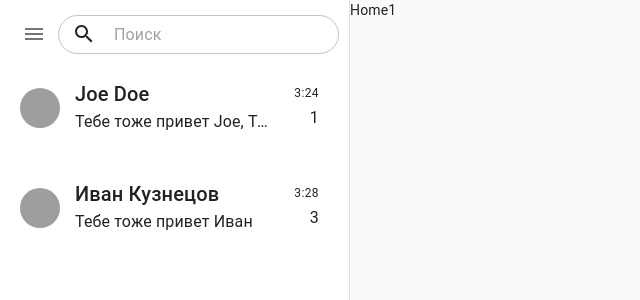
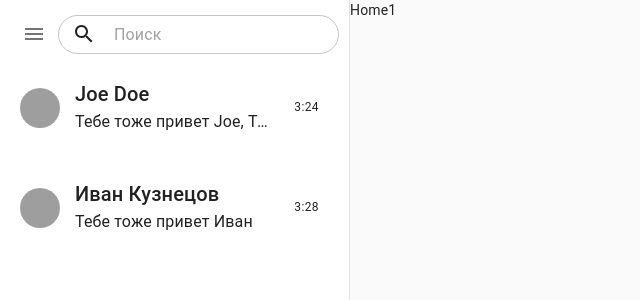
Before and after one commit to Gelller/myapp1, a React (Create React App) app: page /home in a window 1280 px wide. Shown: the top 300 px of the page, without its empty margins (0-640 px from the left). Built offline with nearby package versions, Linux system fonts and the light colour scheme; grey boxes are pictures that could not be loaded.

Commit message:
lesson-7

```diff
--- a/package.json
+++ b/package.json
@@ -16,6 +16,7 @@
     "react-redux": "^7.2.4",
     "react-router-dom": "^5.2.0",
     "react-scripts": "4.0.3",
+    "redux-thunk": "^2.3.0",
     "web-vitals": "^1.1.2"
   },
   "scripts": {
--- a/src/AppBar/ChatPreview.js
+++ b/src/AppBar/ChatPreview.js
@@ -2,7 +2,8 @@ import Box from "@material-ui/core/Box";
 import Typography from "@material-ui/core/Typography";
 import Avatar from "@material-ui/core/Avatar";
 import { makeStyles } from "@material-ui/core/styles";
-import { useHistory } from "react-router-dom";
+import { useHistory, useLocation } from "react-router-dom";
+import clsx from "clsx";
 import moment from "moment";
 
 const useStyles = makeStyles((theme) => ({
@@ -17,6 +18,13 @@ const useStyles = makeStyles((theme) => ({
 
         "&:hover": {
             backgroundColor: "#F1F1F1",
+        },
+    },
+
+    selectedChat: {
+        backgroundColor: "#B1B1B1",
+        "&:hover": {
+            backgroundColor: "#B1B1B1",
         },
     },
 
@@ -43,30 +51,33 @@ const useStyles = makeStyles((theme) => ({
     },
 }));
 
-const ChatPreview = ({ chat }) => {
+const ChatPreview = ({ messages, profile }) => {
     const classes = useStyles();
     const history = useHistory();
+    const location = useLocation();
 
-    const { avatarUrl, name, messagesArray, id } = chat;
+    const { avatar, name, id } = profile;
+
+    const locationSplitted = location.pathname.split("/");
+
+    const isSelected =
+        locationSplitted[1] === "chat" &&
+        Number.parseInt(locationSplitted[2]) === id;
 
     const lastMessage =
-        messagesArray.length > 0
-            ? messagesArray[messagesArray.length - 1]
+        messages.length > 0
+            ? messages[messages.length - 1]
             : { text: "", timeStamp: null };
-
-    const unreadMessagesCount = messagesArray.reduce((acc, message) => {
-        if (message.userId === id && !message.isRead) {
-            acc++;
-        }
-        return acc;
-    }, 0);
 
     return (
         <Box
-            className={classes.mainWrapper}
+            // className={classes.mainWrapper}
+            className={clsx(classes.mainWrapper, {
+                [classes.selectedChat]: isSelected,
+            })}
             onClick={() => history.push(`/chat/${id}`)}
         >
-            <Avatar alt="Remy Sharp" src={avatarUrl} />
+            <Avatar alt="Remy Sharp" src={avatar} />
 
             <Box className={classes.midddleContentWrapper}>
                 <Typography variant="h6" className={classes.overFlowText}>
@@ -79,10 +90,7 @@ const ChatPreview = ({ chat }) => {
 
             <Box className={classes.rightContentWrapper}>
                 <Typography variant="caption">
-                    {lastMessage.timeStamp.format("h:mm")}
-                </Typography>
-                <Typography variant="subtitle1">
-                    {unreadMessagesCount > 0 && unreadMessagesCount}
+                    {moment(lastMessage.timeStamp).format("h:mm")}
                 </Typography>
             </Box>
         </Box>
--- a/src/AppBar/index.js
+++ b/src/AppBar/index.js
@@ -39,6 +39,7 @@ const useStyles = makeStyles((theme) => ({
         width: "350px",
         height: "100%",
         padding: "10px 10px 0px 10px",
+
     },
 
     topComponent: {
@@ -76,10 +77,8 @@ const routes = [
 
 const AppBar = () => {
     const classes = useStyles();
-    const location = useLocation();
-    const history = useHistory();
 
-    const { chats } = useSelector((state) => state.chat);
+    const { profiles, messages } = useSelector((state) => state.chat);
 
     const [anchorEl, setAnchorEl] = useState(null);
     const open = Boolean(anchorEl);
@@ -131,13 +130,11 @@ const AppBar = () => {
             </Box>
 
             <Box className={classes.chatWrapper}>
-                {chats.map((chat) => (
-                    <ChatPreview chat={chat} />
+                {profiles.map((profile) => (
+                    <ChatPreview profile={profile} messages={messages[profile.id]} />
                 ))}
             </Box>
         </Drawer>
-
-
     );
 };
 
--- a/src/Chat/chatSlice.js
+++ b/src/Chat/chatSlice.js
@@ -4,91 +4,101 @@ import moment from "moment";
 export const chatSlice = createSlice({
     name: "chat",
     initialState: {
-        messagesArray: [],
-        myId: 1,
-        chats: [
+        messages: {
+            2: [
+                {
+                    timeStamp: moment("1995-12-17T03:21:00").valueOf(),
+                    authorId: 1,
+                    text: "Привет",
+                },
+                {
+                    timeStamp: moment("1995-12-17T03:24:00").valueOf(),
+                    authorId: 2,
+                    text: "Тебе тоже привет Joe, Тебе тоже привет Joe, Тебе тоже привет Joe, Тебе тоже привет Joe",
+                },
+            ],
+            3: [
+                {
+                    timeStamp: moment("1995-12-17T03:24:00").valueOf(),
+                    authorId: 1,
+                    text: "Привет",
+                },
+                {
+                    timeStamp: moment("1995-12-17T03:28:00").valueOf(),
+                    authorId: 3,
+                    text: "Тебе тоже привет Иван",
+                },
+                {
+                    timeStamp: moment("1995-12-17T03:28:00").valueOf(),
+                    authorId: 3,
+                    text: "Тебе тоже привет Иван",
+                },
+                {
+                    timeStamp: moment("1995-12-17T03:28:00").valueOf(),
+                    authorId: 3,
+                    text: "Тебе тоже привет Иван",
+                },
+            ],
+        },
+        profiles: [
             {
                 id: 2,
                 name: "Joe Doe",
-                avatarUrl: "https://material-ui.com/static/images/avatar/1.jpg",
-                messagesArray: [
-                    {
-                        timeStamp: moment("1995-12-17T03:21:00"),
-                        userId: 1,
-                        text: "Привет",
-                        isRead: true,
-                    },
-                    {
-                        timeStamp: moment("1995-12-17T03:24:00"),
-                        userId: 2,
-                        text: "Тебе тоже привет Joe, Тебе тоже привет Joe, Тебе тоже привет Joe, Тебе тоже привет Joe",
-                        isRead: false,
-                    },
-                ],
+                avatar: "https://material-ui.com/static/images/avatar/1.jpg",
             },
             {
                 id: 3,
                 name: "Иван Кузнецов",
-                avatarUrl: "https://material-ui.com/static/images/avatar/2.jpg",
-                messagesArray: [
-                    {
-                        timeStamp: moment("1995-12-17T03:24:00"),
-                        userId: 1,
-                        text: "Привет",
-                        isRead: true,
-                    },
-                    {
-                        timeStamp: moment("1995-12-17T03:28:00"),
-                        userId: 3,
-                        text: "Тебе тоже привет Иван",
-                        isRead: false,
-                    },
-                    {
-                        timeStamp: moment("1995-12-17T03:28:00"),
-                        userId: 3,
-                        text: "Тебе тоже привет Иван",
-                        isRead: false,
-                    },
-                    {
-                        timeStamp: moment("1995-12-17T03:28:00"),
-                        userId: 3,
-                        text: "Тебе тоже привет Иван",
-                        isRead: false,
-                    },
-                ],
+                avatar: "https://material-ui.com/static/images/avatar/2.jpg",
             },
         ],
+
+        myId: 1,
     },
     reducers: {
         addMessage: (state, action) => {
-            const { chatId, messageText } = action.payload;
-            const chatIndex = state.chats.findIndex((chat) => chat.id === chatId);
-            const chat = state.chats[chatIndex];
+            const { chatId, messageText, authorId } = action.payload;
 
-            console.log(chatIndex, state.chats);
+            console.log(action);
 
-            const newChats = [...state.chats];
+            state.messages = {
+                ...state.messages,
+                [chatId]: [
+                    ...state.messages[chatId],
+                    {
+                        timeStamp: moment().valueOf(),
+                        authorId,
+                        text: messageText,
+                    },
+                ],
+            };
 
-            newChats.splice(chatIndex, 1);
+            // const chatIndex = state.chats.findIndex((chat) => chat.userId === chatId);
+            // const chat = state.chats[chatIndex];
 
-            state.chats = [
-                ...newChats,
-                {
-                    ...chat,
-                    messagesArray: [
-                        ...chat.messagesArray,
-                        {
-                            text: messageText,
-                            timeStamp: new moment(),
-                            isRead: false,
-                            userId: state.myId,
-                        },
-                    ],
-                },
-            ];
+            // console.log(chat);
 
-            console.log(chatIndex);
+            // const newChats = [...state.chats];
 
+            // newChats.splice(chatIndex, 1);
+
+            // state.chats = [
+            //   ...newChats,
+            //   {
+            //     ...chat,
+            //     messagesArray: [
+            //       ...chat.messagesArray,
+            //       {
+            //         text: messageText,
+            //         timeStamp: new moment(),
+            //         isRead: false,
+            //         userId: state.myId,
+            //       },
+            //     ],
+            //   },
+            // ];
+
+            // console.log(chatIndex);
         },
     },
 });
--- a/src/Chat/index.js
+++ b/src/Chat/index.js
@@ -14,44 +14,59 @@ const useStyles = makeStyles((theme) => ({
     display: "flex",
     justifyContent: "center",
     alignItems: "center",
+    backgroundColor: "#0F0F0F",
   },
 
   componentWrapper: {
     width: "600px",
     height: "800px",
-    border: "1px solid black",
     display: "flex",
     flexDirection: "column",
   },
 }));
 
+const sendMessaesWithThunk = (message) => (dispatch, getState) => {
+  const { chat } = getState()
+  const myId = chat.myId
+  dispatch(addMessage(message))
+  if (message.authorId === myId) {
+    const botMessage = {
+      chatId: message.chatId,
+      messageText: " i am robot",
+      authorId: message.chatId,
+    };
+    setTimeout(() => dispatch(addMessage(botMessage)), 1500)
+
+  }
+}
+
+
 function Chat() {
-  // const [messagesArray, setMessagesArray] = useState([]);
   const urlParams = useParams();
   const chatId = Number.parseInt(urlParams.id);
 
-  const { chats } = useSelector((state) => state.chat);
-  const messagesArray = chats.find((chat) => chat.id === chatId).messagesArray;
+  const messages = useSelector((state) => state.chat.messages[chatId]);
+  const myId = useSelector((state) => state.chat.myId);
   const dispatch = useDispatch();
 
   const classes = useStyles();
 
   const onSendMessage = (messageText) => {
-    dispatch(addMessage({ chatId, messageText }));
+    dispatch(sendMessaesWithThunk({ chatId, messageText, authorId: myId }));
   };
 
   useEffect(() => {
-    if (messagesArray.length > 0) {
+    if (messages.length > 0) {
       setTimeout(() => {
         // console.log("Message was sent");
       }, 1000);
     }
-  }, [messagesArray]);
+  }, [messages]);
 
   return (
     <div className={classes.chatWrapper}>
       <div className={classes.componentWrapper}>
-        <MessageList messagesArray={messagesArray} />
+        <MessageList messagesArray={messages} />
         <MessageInput onSendMessage={onSendMessage} />
       </div>
     </div>
--- a/src/store.js
+++ b/src/store.js
@@ -1,8 +1,10 @@
 import { configureStore } from '@reduxjs/toolkit'
 import chatReducer from './Chat/chatSlice'
+import thunkMiddleware from 'redux-thunk'
 
 export default configureStore({
     reducer: {
         chat: chatReducer,
-    }
+    },
+    middleware: [thunkMiddleware]
 })
```
Also changed, not shown: src/Chat/MessageInput.js (+16 -4 lines), src/Chat/MessageList.js (+8 -3 lines).
